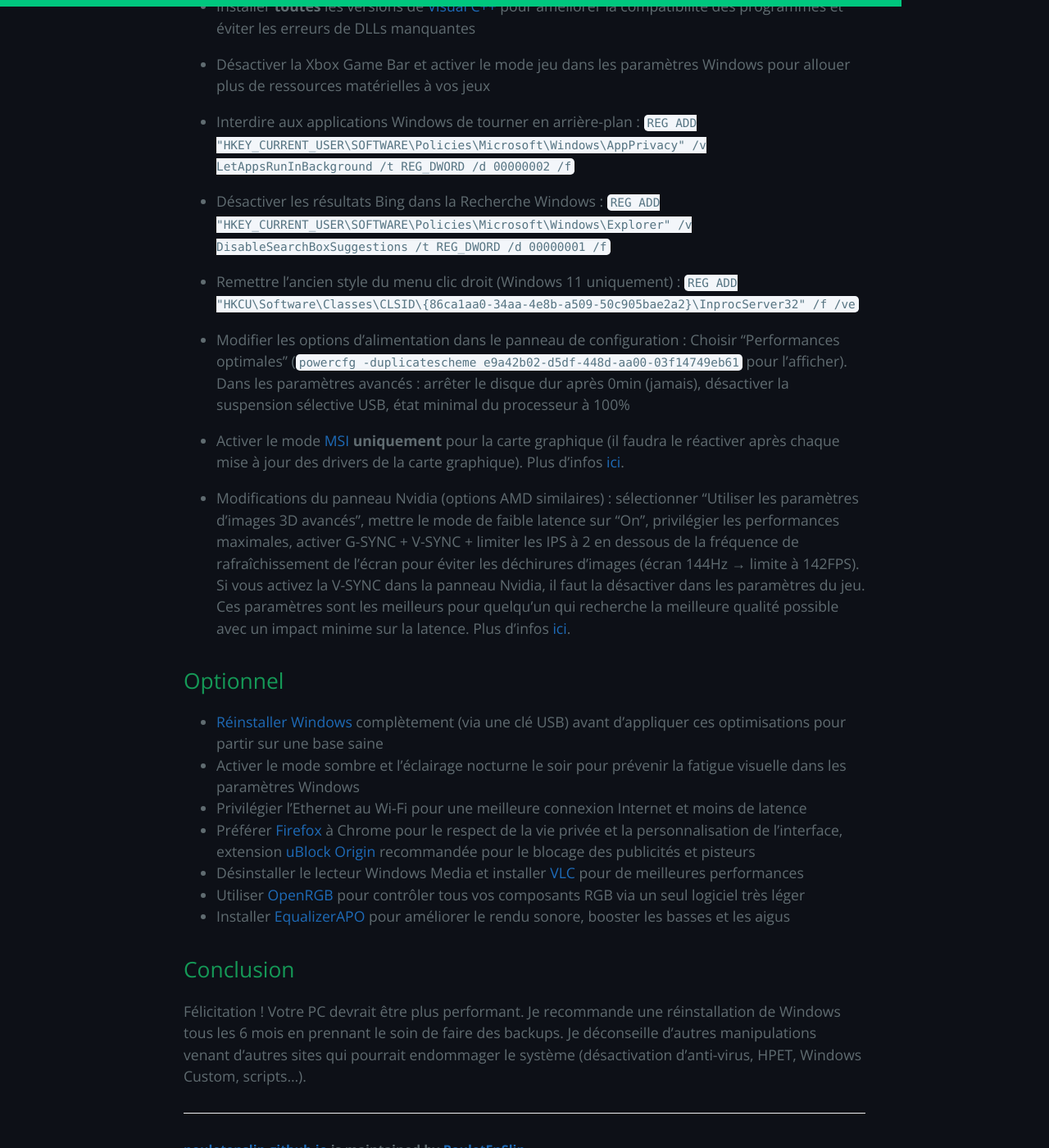
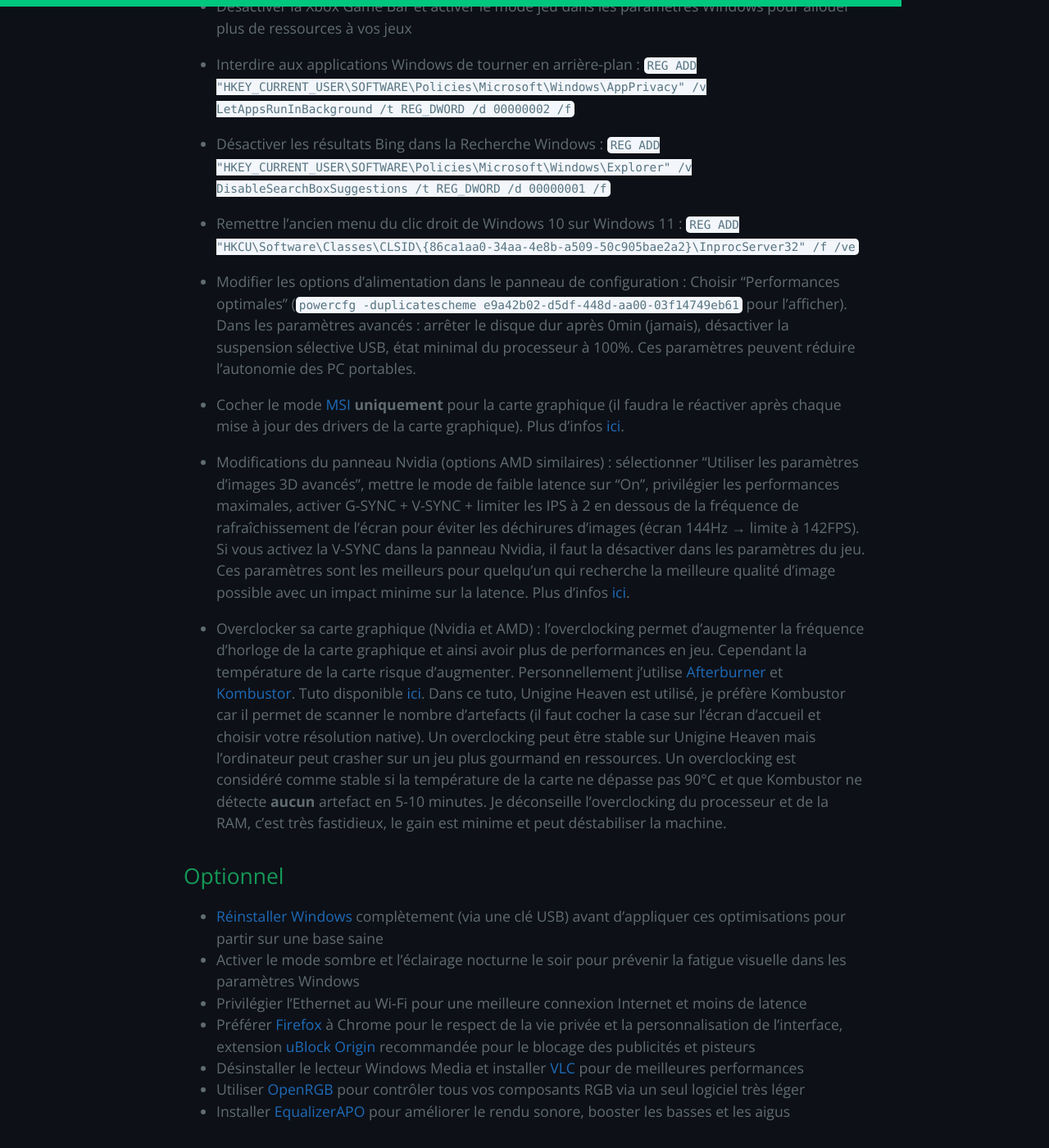
Before and after one commit to PouletEnSlip/pouletenslip.github.io, a Jekyll site: the page built from pages/opti.md, in a window 1280 px wide and 1400 px high, scrolled down 1733 px. Shown: the whole window at 82% size. Built offline with Jekyll 4.4.1, drawn with Linux system fonts in a browser that asks for light colours; comment, search, counter and statistics services are not loaded; our own code applies the rules of GitHub Pages for plain Markdown files; some of the changed text lies outside the part shown.

Commit message:
Update opti.md

```diff
--- a/pages/opti.md
+++ b/pages/opti.md
@@ -38,20 +36,22 @@
 
 * Installer **toutes** les versions de [Visual C++](https://www.techpowerup.com/download/visual-c-redistributable-runtime-package-all-in-one/) pour améliorer la compatibilité des programmes et éviter les erreurs de DLLs manquantes
 
-* Désactiver la Xbox Game Bar et activer le mode jeu dans les paramètres Windows pour allouer plus de ressources matérielles à vos jeux
+* Désactiver la Xbox Game Bar et activer le mode jeu dans les paramètres Windows pour allouer plus de ressources à vos jeux
 
 * Interdire aux applications Windows de tourner en arrière-plan : `REG ADD "HKEY_CURRENT_USER\SOFTWARE\Policies\Microsoft\Windows\AppPrivacy" /v LetAppsRunInBackground /t REG_DWORD /d 00000002 /f`
 
 * Désactiver les résultats Bing dans la Recherche Windows : `REG ADD "HKEY_CURRENT_USER\SOFTWARE\Policies\Microsoft\Windows\Explorer" /v DisableSearchBoxSuggestions /t REG_DWORD /d 00000001 /f`
 
-* Remettre l'ancien style du menu clic droit (Windows 11 uniquement) : `REG ADD "HKCU\Software\Classes\CLSID\{86ca1aa0-34aa-4e8b-a509-50c905bae2a2}\InprocServer32" /f /ve`
+* Remettre l'ancien menu du clic droit de Windows 10 sur Windows 11 : `REG ADD "HKCU\Software\Classes\CLSID\{86ca1aa0-34aa-4e8b-a509-50c905bae2a2}\InprocServer32" /f /ve`
 
 * Modifier les options d’alimentation dans le panneau de configuration : Choisir "Performances optimales" (`powercfg -duplicatescheme
-e9a42b02-d5df-448d-aa00-03f14749eb61` pour l’afficher). Dans les paramètres avancés : arrêter le disque dur après 0min (jamais), désactiver la suspension sélective USB, état minimal du processeur à 100%
+e9a42b02-d5df-448d-aa00-03f14749eb61` pour l’afficher). Dans les paramètres avancés : arrêter le disque dur après 0min (jamais), désactiver la suspension sélective USB, état minimal du processeur à 100%. Ces paramètres peuvent réduire l'autonomie des PC portables.
 
-* Activer le mode [MSI](https://www.mediafire.com/file/ewpy1p0rr132thk/MSI_util_v3.zip/file) **uniquement** pour la carte graphique (il faudra le réactiver après chaque mise à jour des drivers de la carte graphique). Plus d'infos [ici](https://forum.malekal.com/viewtopic.php?t=62058).
+* Cocher le mode [MSI](https://www.mediafire.com/file/ewpy1p0rr132thk/MSI_util_v3.zip/file) **uniquement** pour la carte graphique (il faudra le réactiver après chaque mise à jour des drivers de la carte graphique). Plus d'infos [ici](https://forum.malekal.com/viewtopic.php?t=62058).
 
-* Modifications du panneau Nvidia (options AMD similaires) : sélectionner "Utiliser les paramètres d’images 3D avancés", mettre le mode de faible latence sur "On", privilégier les performances maximales, activer G-SYNC + V-SYNC + limiter les IPS à 2 en dessous de la fréquence de rafraîchissement de l’écran pour éviter les déchirures d’images (écran 144Hz → limite à 142FPS). Si vous activez la V-SYNC dans la panneau Nvidia, il faut la désactiver dans les paramètres du jeu. Ces paramètres sont les meilleurs pour quelqu'un qui recherche la meilleure qualité possible avec un impact minime sur la latence. Plus d'infos [ici](https://blurbusters.com/gsync/gsync101-input-lag-tests-and-settings/14/).
+* Modifications du panneau Nvidia (options AMD similaires) : sélectionner "Utiliser les paramètres d’images 3D avancés", mettre le mode de faible latence sur "On", privilégier les performances maximales, activer G-SYNC + V-SYNC + limiter les IPS à 2 en dessous de la fréquence de rafraîchissement de l’écran pour éviter les déchirures d’images (écran 144Hz → limite à 142FPS). Si vous activez la V-SYNC dans la panneau Nvidia, il faut la désactiver dans les paramètres du jeu. Ces paramètres sont les meilleurs pour quelqu'un qui recherche la meilleure qualité d'image possible avec un impact minime sur la latence. Plus d'infos [ici](https://blurbusters.com/gsync/gsync101-input-lag-tests-and-settings/14/).
+
+* Overclocker sa carte graphique (Nvidia et AMD) : l'overclocking permet d'augmenter la fréquence d'horloge de la carte graphique et ainsi avoir plus de performances en jeu. Cependant la température de la carte risque d'augmenter. Personnellement j'utilise [Afterburner](https://www.msi.com/Landing/afterburner/graphics-cards) et [Kombustor](https://msikombustor.com/). Tuto disponible [ici](https://www.youtube.com/watch?v=64GJck-GWaM). Dans ce tuto, Unigine Heaven est utilisé, je préfère Kombustor car il permet de scanner le nombre d'artefacts (il faut cocher la case sur l'écran d'accueil et choisir votre résolution native). Un overclocking peut être stable sur Unigine Heaven mais l'ordinateur peut crasher sur un jeu plus gourmand en ressources. Un overclocking est considéré comme stable si la température de la carte ne dépasse pas 90°C et que Kombustor ne détecte **aucun** artefact en 5-10 minutes. Je déconseille l'overclocking du processeur et de la RAM, c'est très fastidieux, le gain est minime et peut déstabiliser la machine.
 
 ## Optionnel
 
@@ -65,4 +65,4 @@
 
 ## Conclusion
 
-Félicitation ! Votre PC devrait être plus performant. Je recommande une réinstallation de Windows tous les 6 mois en prennant le soin de faire des backups. Je déconseille d'autres manipulations venant d'autres sites qui pourrait endommager le système (désactivation d'anti-virus, HPET, Windows Custom, scripts...).
+Félicitation ! Votre PC devrait être plus performant. Je recommande une réinstallation de Windows tous les 6 mois en prennant le soin de faire des backups. Je déconseille d'autres manipulations venant d'autres sites qui pourraient endommager le système (désactivation d'anti-virus/HPET, ISO Windows Custom, scripts...).
```
Also changed, not shown: other parts of pages/opti.md (+1 -3 lines).
